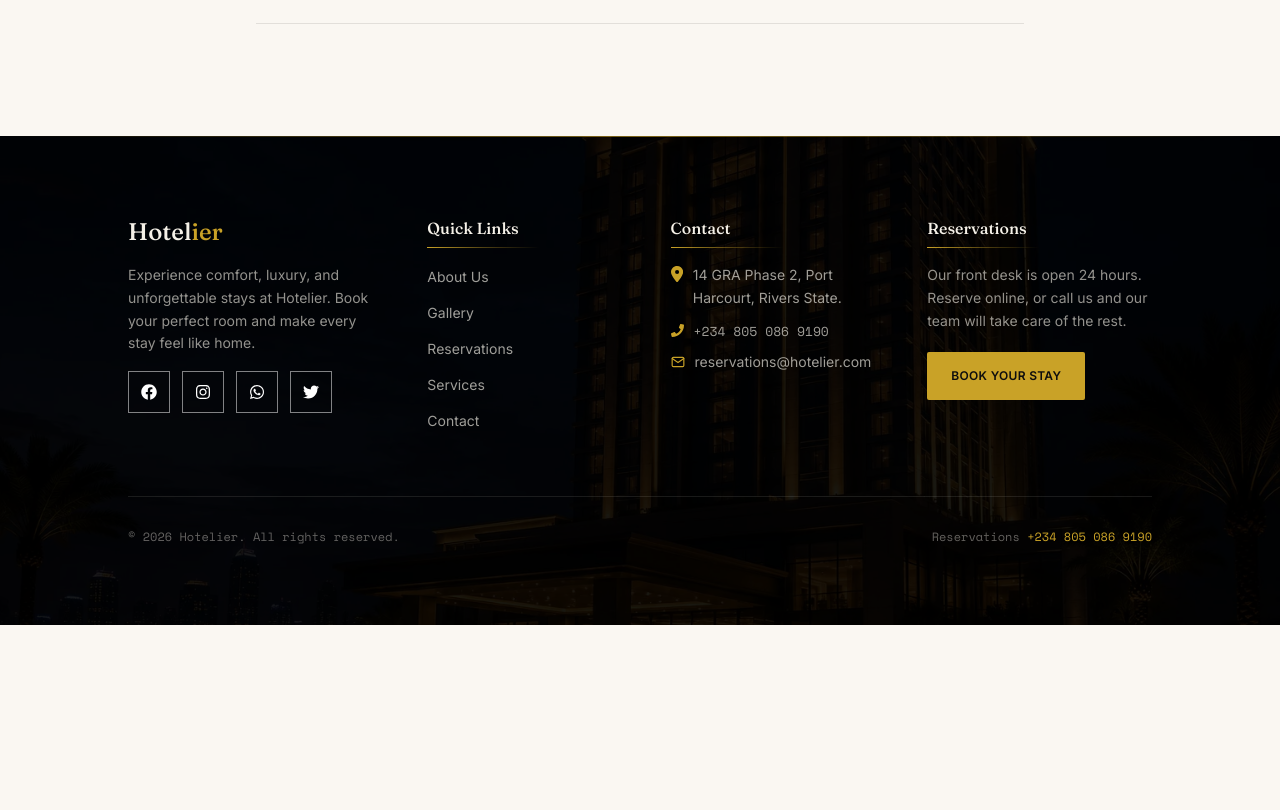
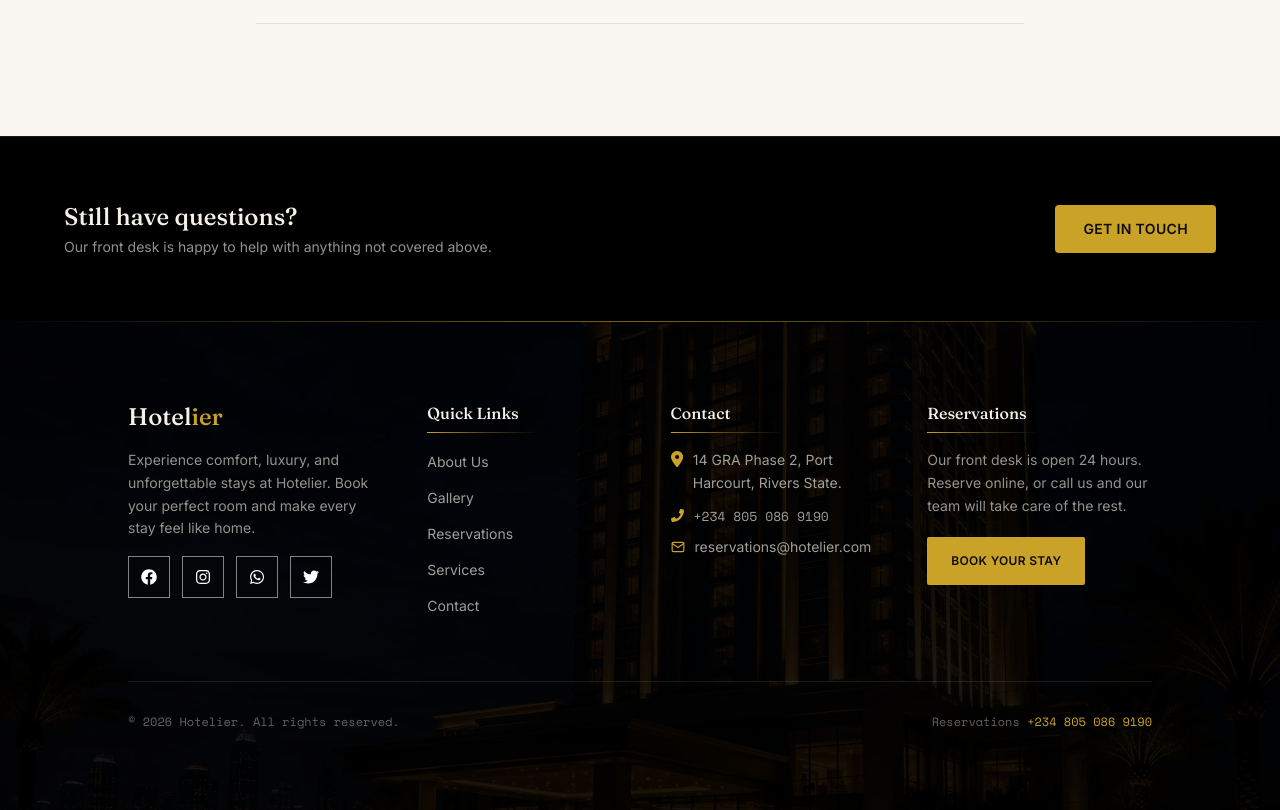
Before and after one commit to AghoghoOgbotor18/hotelier, a Next.js app: page / in a window 1280 px wide. Shown: the part 6340-7150 px from the top of the page. Before the commit the page ends 6965 px from the top, so only its background shows below. Built offline with nearby package versions, Linux system fonts and the light colour scheme.

Commit message:
add contactcta section

```diff
--- /dev/null
+++ b/src/app/components/Home/Contactcta.jsx
@@ -0,0 +1,24 @@
+import Link from 'next/link';
+
+export default function ContactCta() {
+    return (
+        <section className="border-t border-ivory/10 bg-black px-8 py-16 md:px-16">
+            <div className="mx-auto flex max-w-6xl flex-col items-center justify-between gap-6 text-center sm:flex-row sm:text-left">
+                <div>
+                    <h3 className="font-display text-2xl font-medium text-ivory">
+                        Still have questions?
+                    </h3>
+                    <p className="mt-1 font-sans text-sm text-ivory/60">
+                        Our front desk is happy to help with anything not covered above.
+                    </p>
+                </div>
+                <Link
+                href="/contact"
+                className="shrink-0 rounded-sm bg-brass px-7 py-3.5 font-sans text-sm font-semibold uppercase tracking-wide text-ink transition hover:opacity-90"
+                >
+                    Get in Touch
+                </Link>
+            </div>
+        </section>
+    );
+}
--- a/src/app/page.js
+++ b/src/app/page.js
@@ -1,6 +1,7 @@
 import About from "./components/Home/About";
 import Bookings from "./components/Home/Bookings";
 import BookingSearchBar from "./components/Home/BookingSearchBar";
+import ContactCta from "./components/Home/Contactcta";
 import Faq from "./components/Home/FAQ";
 import Hero from "./components/Home/Hero";
 import Rooms from "./components/Home/Rooms";
@@ -26,6 +27,7 @@ export default function Home(){
       <Services />
       <Testimonials />
       <Faq />
+      <ContactCta />
     </>
   )
 
```
